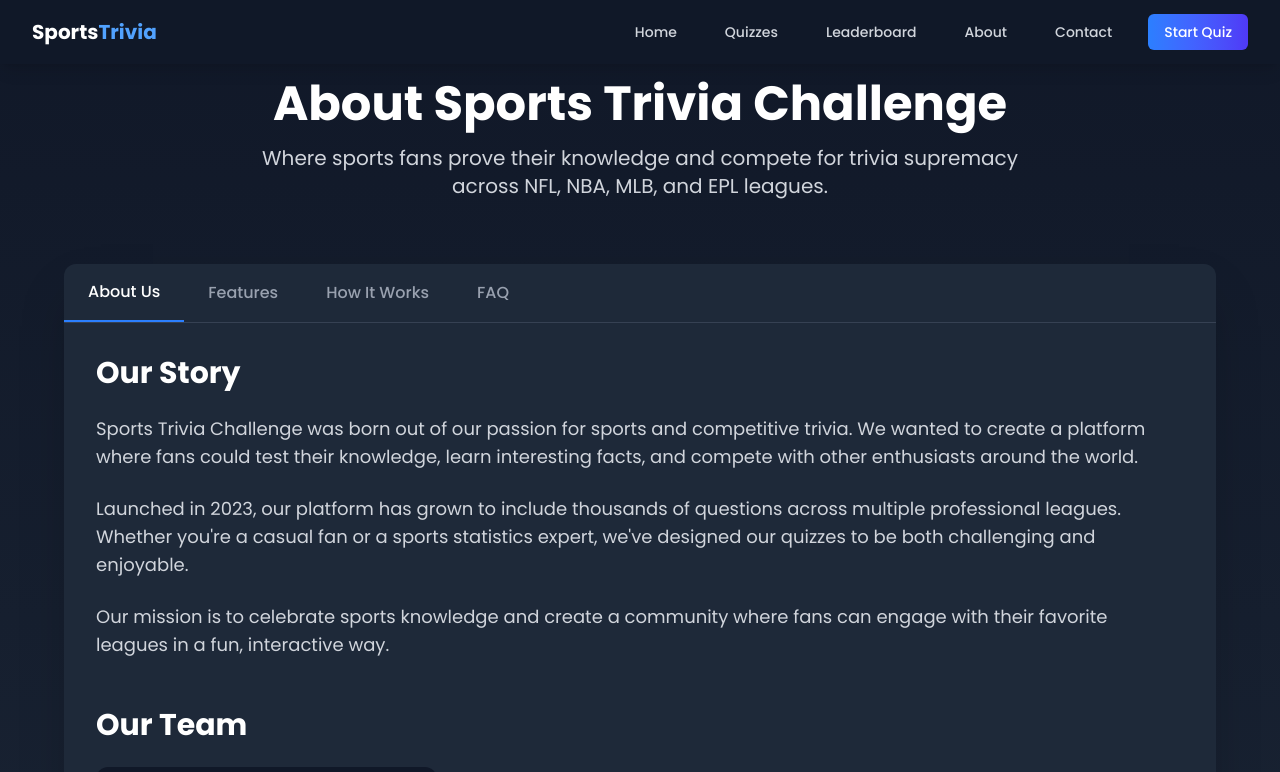
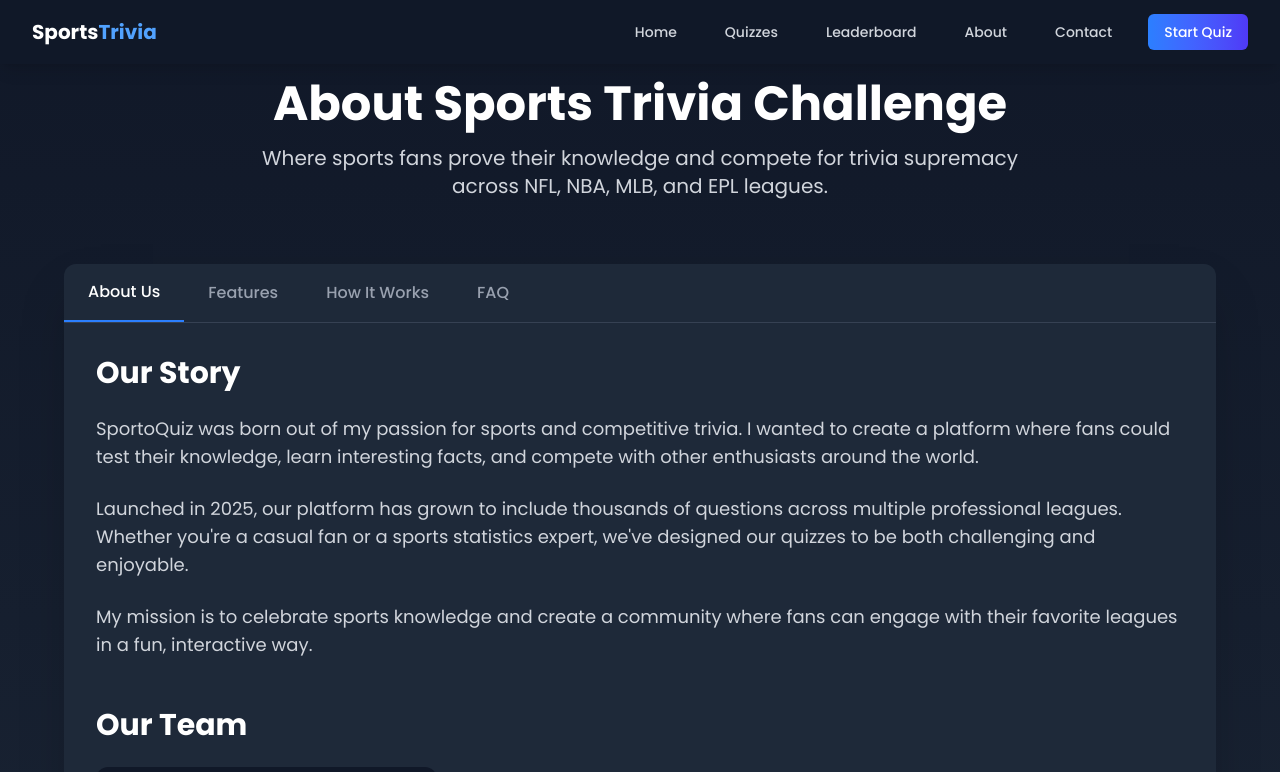
Before and after one commit to AmrajKoonar/SportoQuiz, a Next.js app in the folder sportoquiz/: page /about in a window 1280 px wide. Shown: the top 772 px of the page. Built offline with nearby package versions, Linux system fonts and the light colour scheme.

Commit message:
FAQ in about section updated with new questions asked.

```diff
--- a/sportoquiz/src/app/about/page.tsx
+++ b/sportoquiz/src/app/about/page.tsx
@@ -60,19 +60,19 @@ export default function About() {
   const faqItems = [
     {
       question: 'How are the quiz questions created?',
-      answer: 'Our team of sports experts carefully crafts each question, ensuring accuracy and varying levels of difficulty. We update our question database regularly to include recent sports events and statistics.'
+      answer: 'Every time you start a quiz, we fire up OpenAI’s GPT‑4o mini API on the backend. It dynamically generates 10 multiple‑choice questions tailored to your chosen sport and difficulty, no hand‑crawled question banks, it’s all AI‑powered in real time.'
     },
     {
       question: 'Is the app free to use?',
-      answer: 'Yes! The basic version of our sports trivia app is completely free. We offer premium features for dedicated users who want an enhanced experience with additional question sets and no advertisements.'
+      answer: 'Absolutely. SportoQuiz is 100 % free, no paywalls, no premium tiers, no ads. You get unrestricted access to all leagues, difficulty levels, custom sports and leaderboards at no cost.'
     },
     {
-      question: 'How often are new questions added?',
-      answer: 'We add new questions weekly, with major updates after significant sporting events like championships, drafts, or transfer windows.'
+      question: 'Which sports can I quiz on?',
+      answer: 'Out of the box we cover the major five; NFL, NBA, MLB, NHL and EPL, but if you want something else, just pick “Other” and type in your favorite sport. Our GPT‑4o mini model will handle the rest and spin up a custom quiz on the fly.'
     },
     {
-      question: 'Can I suggest new features or leagues?',
-      answer: 'Absolutely! We welcome user feedback and suggestions. Please use our contact form to share your ideas for new leagues, features, or question categories.'
+      question: 'Where does my data and my quiz history get stored?',
+      answer: 'All of your scores and leaderboard entries are saved in our backend database (hosted on Supabase). We only store your username, chosen league, difficulty, score and timestamp, no personal info beyond that.'
     },
     {
       question: 'How is the leaderboard calculated?',
@@ -121,13 +121,13 @@ export default function About() {
             <div className="mb-12">
               <h2 className="text-3xl font-bold text-white mb-6">Our Story</h2>
               <p className="text-gray-300 text-lg mb-6">
-                Sports Trivia Challenge was born out of our passion for sports and competitive trivia. We wanted to create a platform where fans could test their knowledge, learn interesting facts, and compete with other enthusiasts around the world.
+                SportoQuiz was born out of my passion for sports and competitive trivia. I wanted to create a platform where fans could test their knowledge, learn interesting facts, and compete with other enthusiasts around the world.
               </p>
               <p className="text-gray-300 text-lg mb-6">
-                Launched in 2023, our platform has grown to include thousands of questions across multiple professional leagues. Whether you're a casual fan or a sports statistics expert, we've designed our quizzes to be both challenging and enjoyable.
+                Launched in 2025, our platform has grown to include thousands of questions across multiple professional leagues. Whether you're a casual fan or a sports statistics expert, we've designed our quizzes to be both challenging and enjoyable.
               </p>
               <p className="text-gray-300 text-lg">
-                Our mission is to celebrate sports knowledge and create a community where fans can engage with their favorite leagues in a fun, interactive way.
+                My mission is to celebrate sports knowledge and create a community where fans can engage with their favorite leagues in a fun, interactive way.
               </p>
             </div>
 
```
